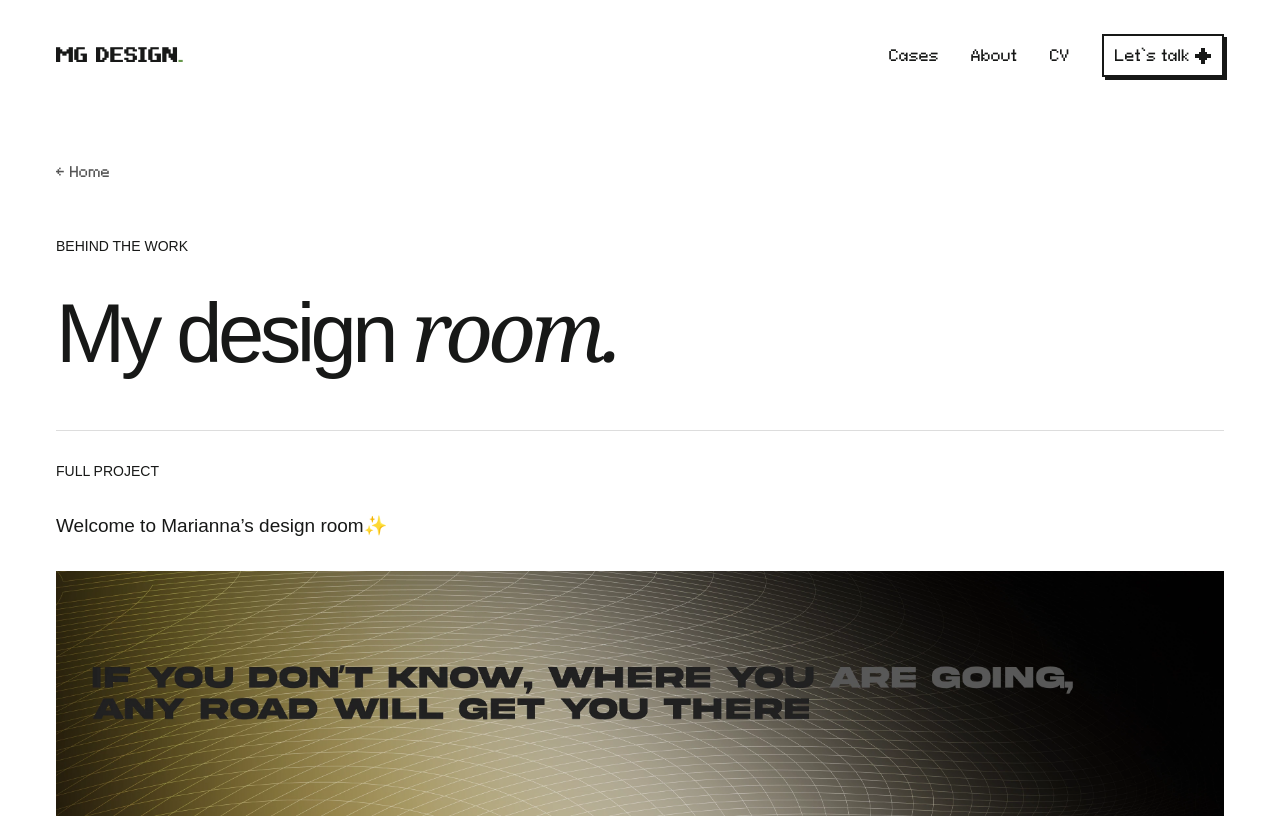
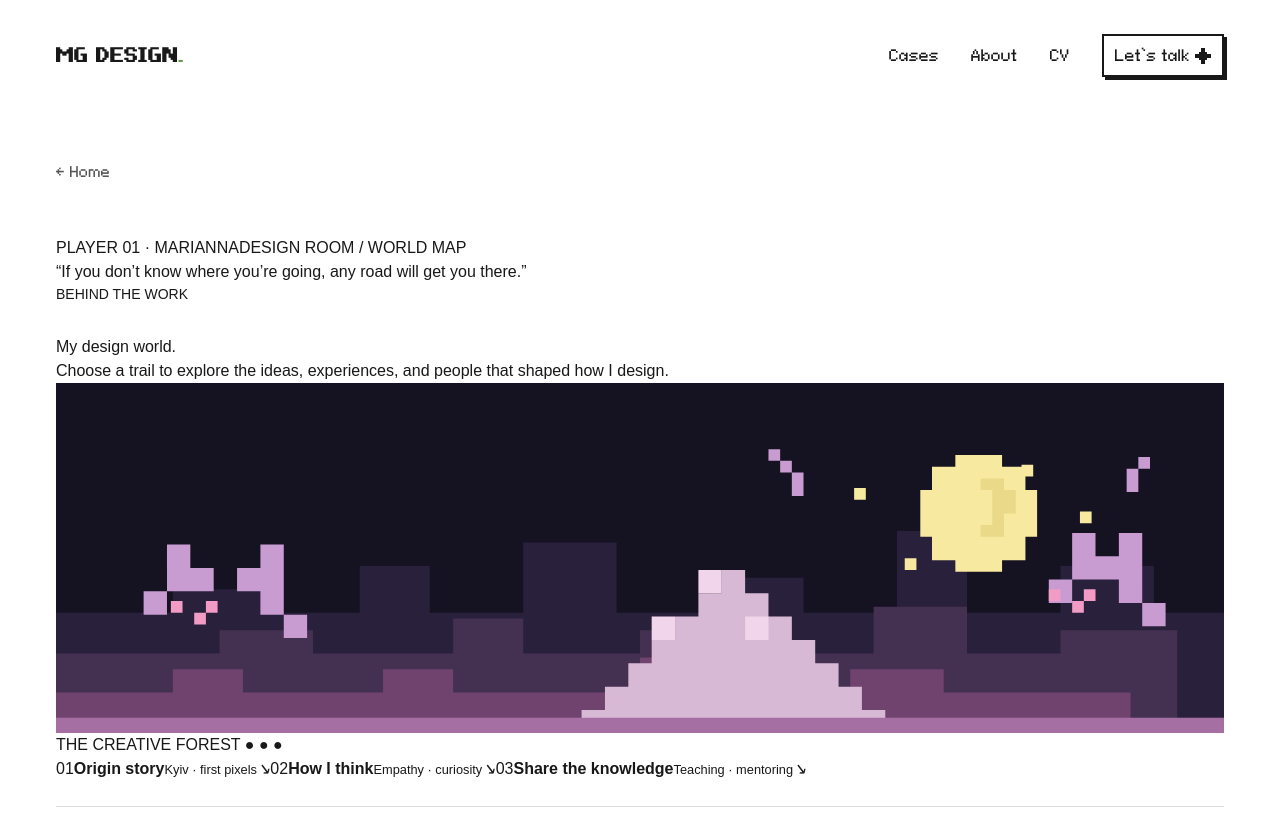
Before and after one commit to mariesanglante/marianna-portfolio, a Next.js app: page /design-room in a window 1280 px wide. Shown: the top 818 px of the page. Built offline with nearby package versions, Linux system fonts and the light colour scheme.

Commit message:
Redesign Design Room as pixel forest level map

```diff
--- a/app/design-room/page.tsx
+++ b/app/design-room/page.tsx
@@ -1,4 +1,36 @@
 import {NotionArticle} from '../cases/notion-article';
 import {CaseHeader,CaseFooter} from '../cases/components';
-export const metadata={title:'Design room — Marianna Gonchar',description:'My background, creative practice, teaching and full project archive.'};
-export default function DesignRoom(){return <><CaseHeader/><main id="main" className="wrap case-study tone-purple"><a className="case-back" href="/">← Home</a><div className="case-intro"><div className="eyebrow">BEHIND THE WORK</div><h1>My design <span className="serif">room.</span></h1></div><NotionArticle slug="design-room"/></main><CaseFooter/></>}
+
+export const metadata={title:'Design room — Marianna Gonchar',description:'A pixel forest map through my design practice, creative roots and teaching.'};
+
+function ForestLevelArt(){return <svg className="dr-forest-art" viewBox="0 0 1200 360" role="img" aria-label="A pixel forest path leading toward a moonlit mountain">
+  <rect width="1200" height="360" fill="#151222"/>
+  <path d="M0 236h120v-24h96v24h96v-48h72v48h96v-72h96v72h96v-36h96v36h96v-84h72v84h96v-48h96v48h72v124H0z" fill="#29203c"/>
+  <path d="M0 278h168v-24h96v24h144v-36h72v36h120v-24h120v24h120v-48h96v48h96v-24h120v106H0z" fill="#443050"/>
+  <path d="M0 318h120v-24h72v24h144v-24h72v24h192v-36h96v36h120v-24h96v24h192v42H0z" fill="#70436f"/>
+  <path d="M540 360v-24h24v-24h24v-24h24v-24h24v-24h24v-24h24v-24h24v24h24v24h24v24h24v24h24v24h24v24h24v24z" fill="#d8b9d5"/>
+  <path d="M612 240h24v24h-24zm48-48h24v24h-24zm48 48h24v24h-24z" fill="#f0d5eb"/>
+  <g fill="#c89bd1"><path d="M90 214h24v24H90zm24-48h24v48h-24zm24 24h24v24h-24zm96 48h24v24h-24zm-24-72h24v72h-24zm-24 24h24v24h-24z"/><path d="M1020 202h24v24h-24zm24-48h24v48h-24zm24 24h24v24h-24zm48 48h24v24h-24zm-24-72h24v72h-24z"/></g>
+  <g fill="#f19bc5"><path d="M142 236h12v12h-12zm-24-12h12v12h-12zm36 0h12v12h-12zM1044 224h12v12h-12zm-24-12h12v12h-12zm36 0h12v12h-12z"/></g>
+  <path d="M924 74h48v12h24v24h12v48h-12v24h-24v12h-48v-12h-24v-24h-12v-48h12V86h24z" fill="#f7e9a0"/>
+  <path d="M950 98h24v12h12v24h-12v24h-24v-12h12v-36h-12z" fill="#e9d988"/>
+  <g fill="#f7e9a0"><path d="M820 108h12v12h-12zm52 72h12v12h-12zm120-96h12v12h-12zm60 48h12v12h-12z"/></g>
+  <g fill="#c89bd1"><path d="M756 92h12v24h-12zm-12-12h12v12h-12zm-12-12h12v12h-12zM1100 88h12v24h-12zm12-12h12v12h-12z"/></g>
+  <path d="M0 344h1200v16H0z" fill="#a66fa4"/>
+</svg>}
+
+export default function DesignRoom(){return <><CaseHeader/><main id="main" className="wrap case-study tone-purple design-room-game">
+  <a className="case-back" href="/">← Home</a>
+  <section className="dr-game-intro" aria-labelledby="dr-title">
+    <div className="dr-intro-top"><span className="dr-level-tag"><i/> PLAYER 01 · MARIANNA</span><span className="dr-top-label">DESIGN ROOM / WORLD MAP</span></div>
+    <blockquote className="dr-quote">“If you don’t know where you’re going, any road will get you there.”</blockquote>
+    <div className="dr-title-row"><div><div className="eyebrow">BEHIND THE WORK</div><h1 id="dr-title">My design <span>world.</span></h1></div><p>Choose a trail to explore the ideas, experiences, and people that shaped how I design.</p></div>
+    <div className="dr-landscape"><ForestLevelArt/><span className="dr-landscape-label">THE CREATIVE FOREST <b>● ● ●</b></span></div>
+    <nav className="dr-level-map" aria-label="Design room levels">
+      <a href="#n-10f50abb-37fc-48a8-805f-af0aa1596712"><span className="dr-level-number">01</span><span><b>Origin story</b><small>Kyiv · first pixels</small></span><i>↘</i></a>
+      <a href="#n-d8ca5503-683d-4e3f-8309-b9fd2cd371f6"><span className="dr-level-number">02</span><span><b>How I think</b><small>Empathy · curiosity</small></span><i>↘</i></a>
+      <a href="#n-7190c0fb-0d7b-48ef-a8dd-74229d113a89"><span className="dr-level-number">03</span><span><b>Share the knowledge</b><small>Teaching · mentoring</small></span><i>↘</i></a>
+    </nav>
+  </section>
+  <NotionArticle slug="design-room"/>
+</main><CaseFooter/></>}
```
